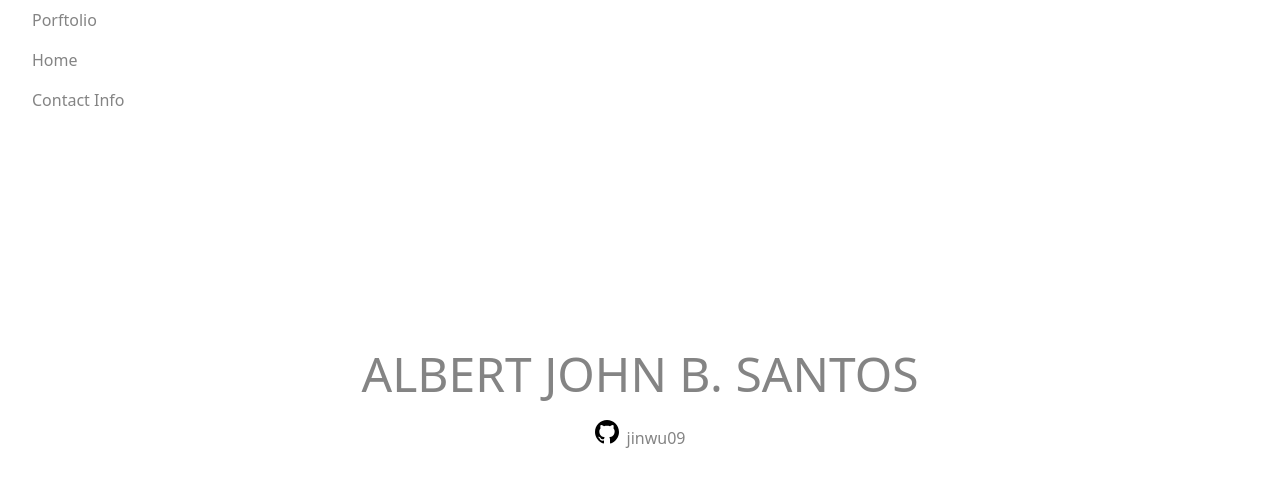
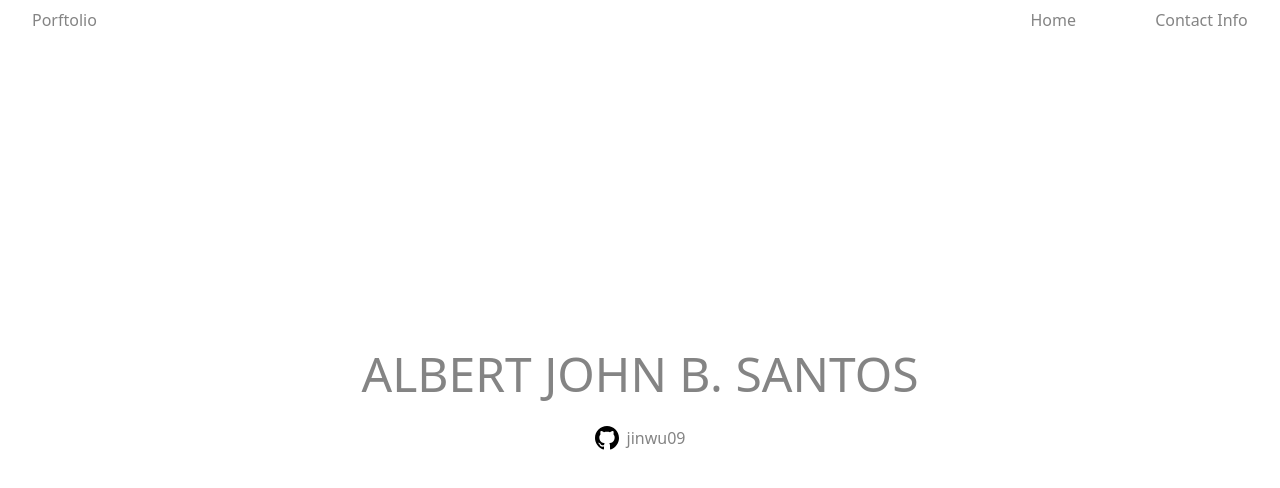
Before and after one commit to jinwu09/Portfolio_Jinwu, a Vue app: page /Home in a window 1280 px wide. Shown: the top 488 px of the page. Built offline with nearby package versions, Linux system fonts and the light colour scheme.

Commit message:
config for multi page and animations keyframes

```diff
--- a/tailwind.config.js
+++ b/tailwind.config.js
@@ -1,6 +1,17 @@
 module.exports = {
   content: ["./index.html", "./src/**/*.{vue,js,ts,jsx,tsx}"],
   theme: {
+    keyframes: {
+      expand: {
+        "0%": { transform: "translateX(1400px)" },
+        "100%": { transform: "translateX(0px)" },
+      },
+    },
+    screens: {
+      phone: "400px",
+      desktopsml: "800px",
+      desktoplg: "1000px",
+    },
     extend: {
       colors: {
         primary: "#0b132b",
```
